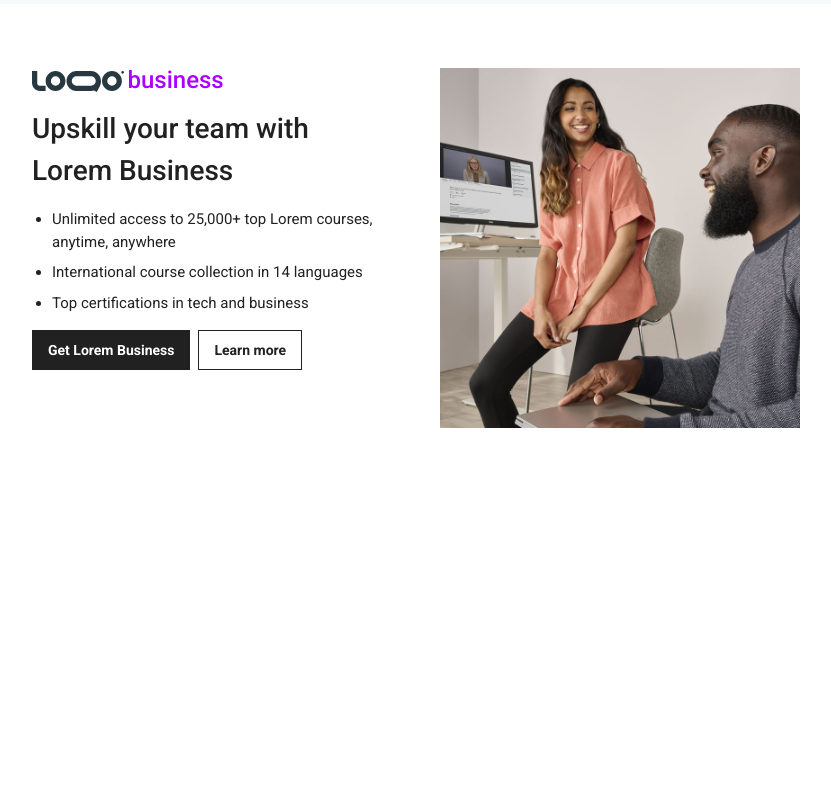
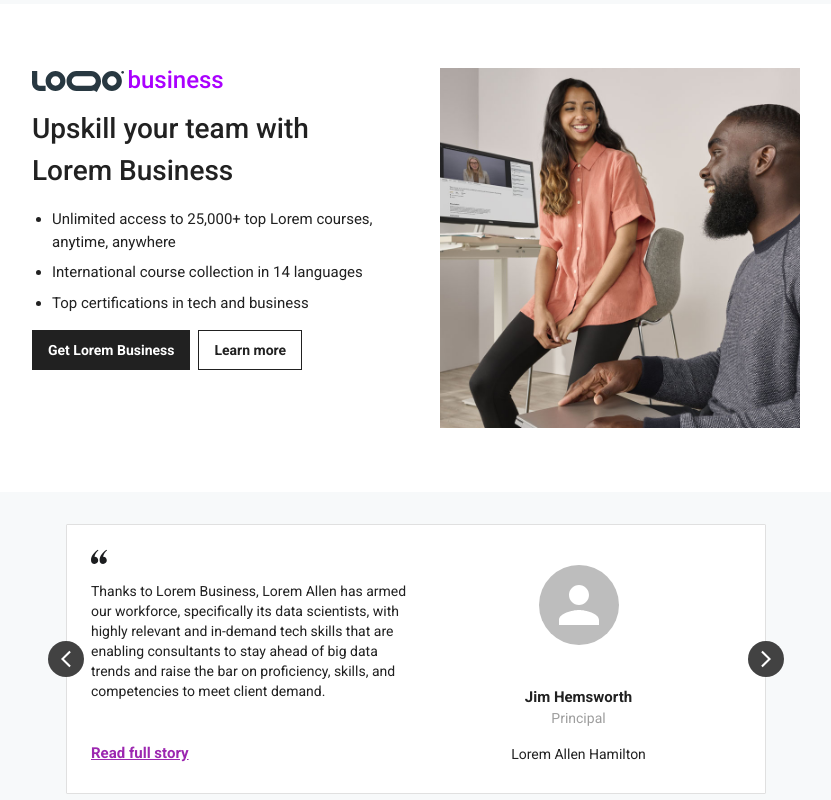
Before and after one commit to tuheli/video-course-platform, a React (Vite) app: page / in a window 1280 px wide. Shown: the part 3381-4181 px from the top of the page, without its empty margins (224-1055 px from the left). Before the commit the page ends 3873 px from the top, so only its background shows below. Built offline with nearby package versions, Linux system fonts and the light colour scheme.

Commit message:
Added customer stories section

```diff
--- a/src/components/landing-page/LandingPage.tsx
+++ b/src/components/landing-page/LandingPage.tsx
@@ -8,6 +8,7 @@ import { LearnersAreViewingSlider } from '../learners-are-viewing-slider/Learner
 import { TopCategories } from '../top-categories/TopCategories';
 import { FeaturedTopicsByCategory } from '../featured-topics-by-category/FeaturedTopicsByCategory';
 import { UpskillYourTeam } from '../upskill-your-team/UpskillYourTeam';
+import { CustomerStories } from '../customer-stories/CustomerStories';
 
 const LandingPage = () => {
   return (
@@ -66,6 +67,14 @@ const LandingPage = () => {
       >
         <UpskillYourTeam />
       </Box>
+      <Box
+        sx={{
+          py: 4,
+          bgcolor: 'background.paper',
+        }}
+      >
+        <CustomerStories />
+      </Box>
     </>
   );
 };
```
